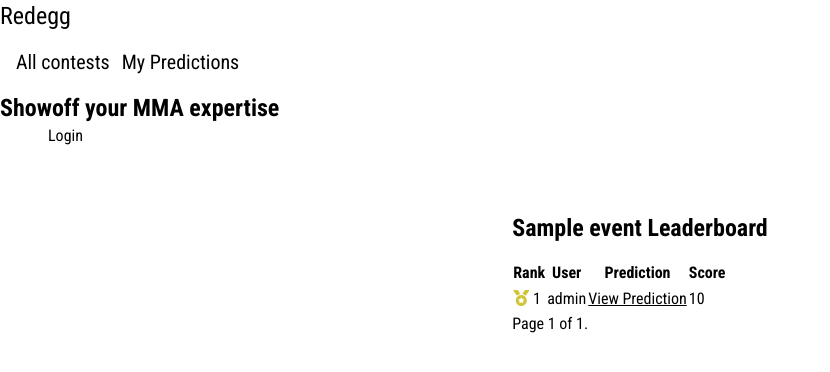
After one commit to NicoGGG/redegg, a Django app: a page that uses redegg/templates/contest_leaderboard.html in a window 1280 px wide. The commit adds this page. Shown: the top 372 px of the page, without its empty margins (0-830 px from the left). Run offline with Django 4.2, Linux system fonts and the light colour scheme; data comes from the database, SQL or seed files in the repository; tables that the repository leaves empty hold one stand-in row (values such as "Sample post"); some libraries are stand-ins or nearby versions; some web fonts are replaced.

Commit message:
feat: contest leaderboard
Added leaderboard for each contest with each user score for this contest

```diff
--- /dev/null
+++ b/redegg/templates/contest_leaderboard.html
@@ -0,0 +1,56 @@
+{% extends "base.html" %}
+
+{% block content %}
+<h1 class="mb-4 text-2xl font-bold">{{ contest.event }} Leaderboard</h1>
+<table class="table table-lg">
+  <thead>
+    <tr>
+    <th>Rank</th>
+    <th>User</th>
+    <th>Prediction</th>
+    <th>Score</th>
+    </tr>
+  </thead>
+  <tbody>
+    {% for prediction in predictions %}
+    <tr class="hover">
+      <td>
+        {% if forloop.counter  == 1 %}<i class="fas fa-solid fa-medal" style="color: #d0c439;"></i>
+        {% elif forloop.counter  == 2 %}<i class="fas fa-solid fa-medal" style="color: #c0c0c0;"></i>
+        {% elif forloop.counter  == 3 %}<i class="fas fa-solid fa-medal" style="color: #cd7f32;"></i>
+        {% endif %}
+        {{ forloop.counter }}
+      </td>
+      <td>{{ prediction.user.username }}</td>
+      <td>
+      <a class="underline" href="{% url 'prediction_detail' prediction.prediction_id %}">
+        View Prediction
+      </td>
+      <td>{{ prediction.score }}</td>
+    </tr>
+    {% empty %}
+    <tr>
+      <td colspan="3">No predictions yet.</td>
+    </tr>
+    {% endfor %}
+  </tbody>
+</table>
+
+<div class="pagination">
+<span class="step-links">
+  {% if page_obj.has_previous %}
+  <a href="?page=1">&laquo; first</a>
+  <a href="?page={{ page_obj.previous_page_number }}">previous</a>
+  {% endif %}
+
+  <span class="current">
+  Page {{ page_obj.number }} of {{ page_obj.paginator.num_pages }}.
+  </span>
+
+  {% if page_obj.has_next %}
+  <a href="?page={{ page_obj.next_page_number }}">next</a>
+  <a href="?page={{ page_obj.paginator.num_pages }}">last &raquo;</a>
+  {% endif %}
+</span>
+</div>
+{% endblock %}
--- a/redegg/templates/contest_list.html
+++ b/redegg/templates/contest_list.html
@@ -9,6 +9,7 @@
           <th>Event Date</th>
           <th>Status</th>
           <th>Link</th>
+          <th>Leaderboard</th>
         </tr>
       </thead>
       <tbody>
@@ -31,6 +32,8 @@
             <td>
               <a class="underline" href="{% url 'create_prediction' contest.slug %}">View Contest</a>
             </td>
+            <td>
+              <a class="underline" href="{% url 'contest_leaderboard' contest.slug %}">Leaderboard</a>
           </tr>
         {% empty %}
           <tr>
--- a/redegg/urls.py
+++ b/redegg/urls.py
@@ -1,6 +1,7 @@
 from django.urls import path
 from django.contrib.auth import views as auth_views
 from redegg.views import (
+    ContestLeaderboard,
     ContestListView,
     PredictionDetailView,
     PredictionListView,
@@ -20,6 +21,11 @@ urlpatterns = [
         create_prediction,
         name="create_prediction",
     ),
+    path(
+        "contest/<slug:contest_slug>/leaderboard/",
+        ContestLeaderboard.as_view(),
+        name="contest_leaderboard",
+    ),
     path("predictions/", PredictionListView.as_view(), name="prediction_list"),
     path(
         "prediction/<str:prediction_id>/",
--- a/redegg/views.py
+++ b/redegg/views.py
@@ -133,3 +133,22 @@ class PredictionDetailView(DetailView):
     def get_context_data(self, **kwargs):
         context = super().get_context_data(**kwargs)
         return context
+
+
+class ContestLeaderboard(ListView):
+    model = Prediction
+    template_name = "contest_leaderboard.html"
+    context_object_name = "predictions"
+    paginate_by = 20
+
+    def get_queryset(self):
+        return Prediction.objects.filter(
+            contest__slug=self.kwargs.get("contest_slug")
+        ).order_by("-score")
+
+    def get_context_data(self, **kwargs):
+        context = super().get_context_data(**kwargs)
+        context["contest"] = get_object_or_404(
+            Contest, slug=self.kwargs.get("contest_slug")
+        )
+        return context
```
Also changed, not shown: redegg/templates/create_prediction.html (indentation only). Lines whose indentation alone changed are shown as unchanged.
